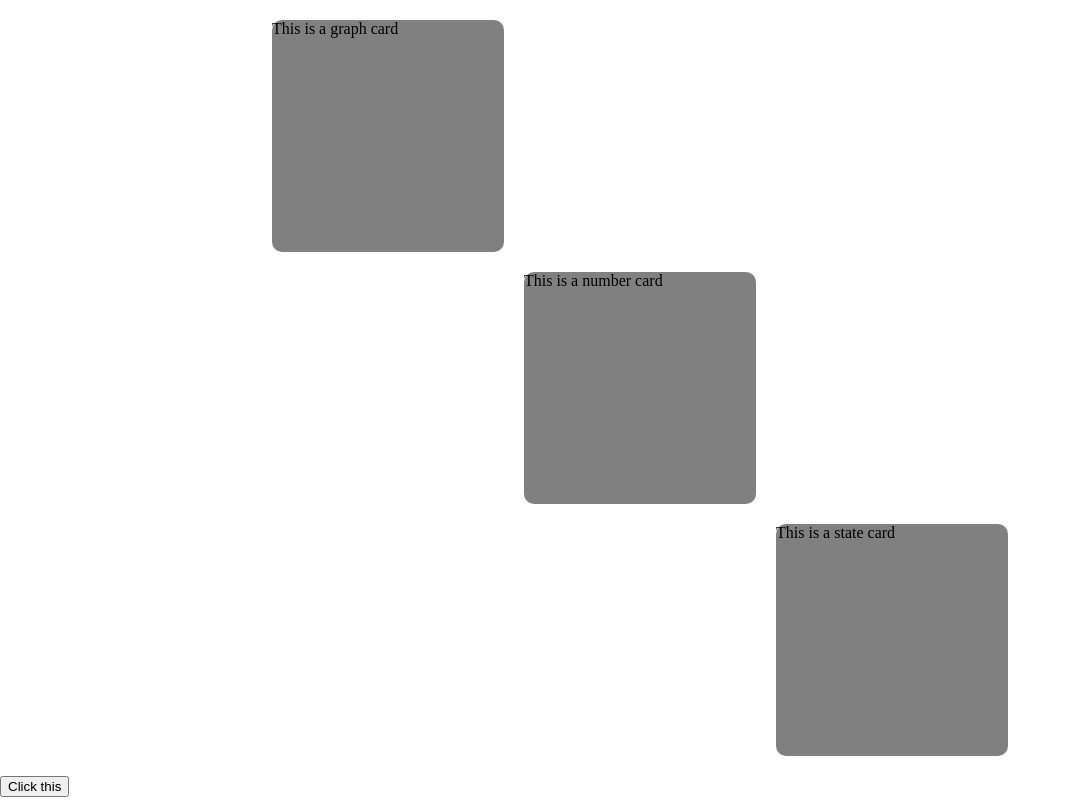
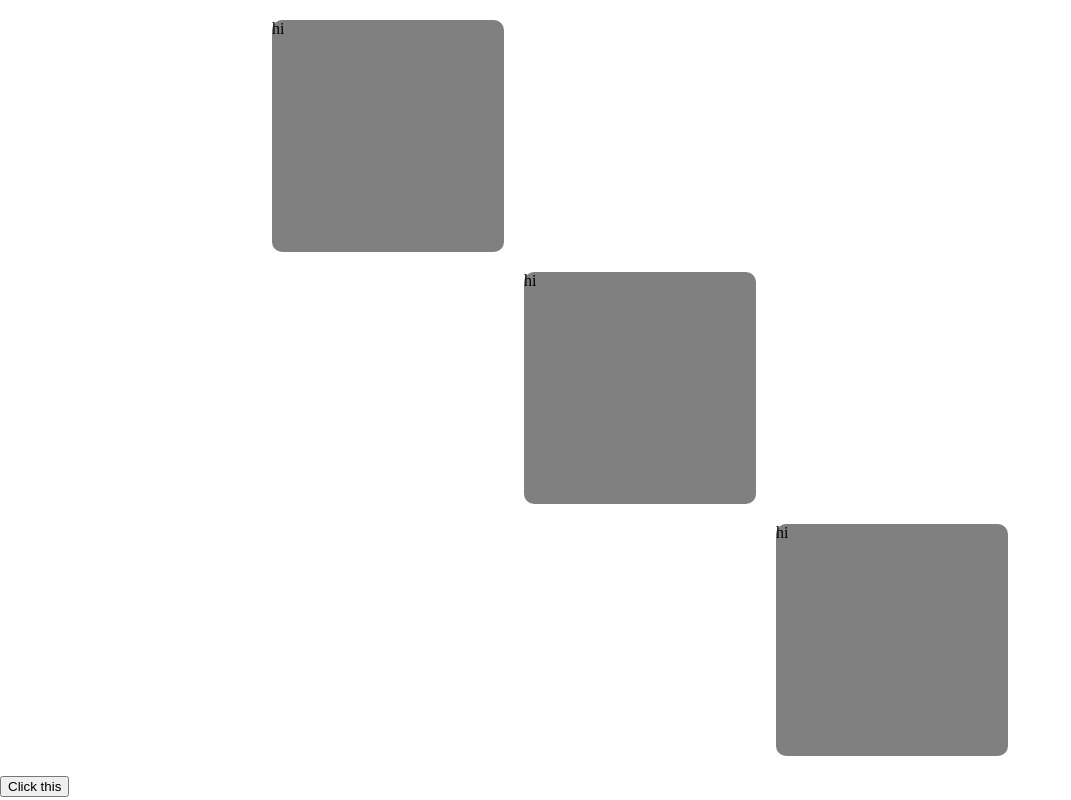
Before and after one commit to Et-17/Microbit-Pet-Data-Panel, a Vue app: page / in a window 1280 px wide. Shown: the whole page, without its empty margins (0-1071 px from the left). Built offline with nearby package versions, Linux system fonts and the light colour scheme.

Commit message:
Add message broadcasting to cards

```diff
--- a/src/App.vue
+++ b/src/App.vue
@@ -1,5 +1,5 @@
 <script setup lang="ts">
-import { start } from './receiver_management';
+import { start } from './receiver_management/receiver_management';
 
 import Card from './CardTypes/CardBase.vue';
 import GraphCard from './CardTypes/GraphCard.vue';
@@ -7,14 +7,16 @@ import NumberCard from './CardTypes/NumberCard.vue';
 import StateCard from './CardTypes/StateCard.vue';
 import BentoBox from './BentoBox.vue';
 import { rows, columns, readouts } from './panel_construction';
+
+console.log(readouts);
 </script>
 
 <template>
   <BentoBox :rows="rows" :columns="columns">
     <template v-for="readout in readouts">
-      <GraphCard v-if="readout.type == 'graph'" :cs="readout.position.cs" :rs="readout.position.rs" :ce="readout.position.ce" :re="readout.position.re" />
-      <NumberCard v-if="readout.type == 'number'" :cs="readout.position.cs" :rs="readout.position.rs" :ce="readout.position.ce" :re="readout.position.re" />
-      <StateCard v-if="readout.type == 'state'" :cs="readout.position.cs" :rs="readout.position.rs" :ce="readout.position.ce" :re="readout.position.re" />
+      <GraphCard v-if="readout.type == 'graph'" :cs="readout.position.cs" :rs="readout.position.rs" :ce="readout.position.ce" :re="readout.position.re" :listeningKey="readout.key" />
+      <NumberCard v-if="readout.type == 'number'" :cs="readout.position.cs" :rs="readout.position.rs" :ce="readout.position.ce" :re="readout.position.re" :listeningKey="readout.key"/>
+      <StateCard v-if="readout.type == 'state'" :cs="readout.position.cs" :rs="readout.position.rs" :ce="readout.position.ce" :re="readout.position.re" :listeningKey="readout.key"/>
     </template>
   </BentoBox>
   <button @click="start">Click this</button>
--- a/src/BentoBox.vue
+++ b/src/BentoBox.vue
@@ -11,7 +11,7 @@ const props = defineProps<{
   <div id="bento-box" :style="{gridTemplateColumns: `repeat(${columns + 2}, 1fr)`, gridTemplateRows: `repeat(${rows}, 1fr)`}">
     <div class="padding-cell" v-for="row in rows" :style="{gridColumn: 1, gridRow: row}"></div>
     <slot>
-      <Card :cs="0" :rs="0" :ce="columns - 1" :re="rows - 1" id="empty-bento-announcement">
+      <Card :cs="0" :rs="0" :ce="columns - 1" :re="rows - 1" id="empty-bento-announcement" key="">
         No content given to the bento box
       </Card>
     </slot>
--- a/src/CardTypes/CardBase.vue
+++ b/src/CardTypes/CardBase.vue
@@ -1,10 +1,27 @@
 <script setup lang="ts">
+import { type Message, listeners } from '@/receiver_management/message_handling';
+
+listeners.push((message: Message) => {
+  console.log("message" + message.key);
+  console.log("props" + props.listeningKey);
+  if (message.key == props.listeningKey) {
+    emit("new-value", message.value);
+  }
+});
+
+const emit = defineEmits<{
+  (e: 'new-value', value: number): void
+}>();
+
 const props = defineProps<{
   cs: number
   rs: number
   ce?: number
   re?: number
+  listeningKey: string
 }>();
+
+console.log(props.listeningKey);
 </script>
 
 <template>
@@ -17,7 +34,5 @@ const props = defineProps<{
 .bento-card {
   border-radius: 10px;
   background-color: grey;
-  /* height: 100%; */
-  /* width: 100%; */
 }
 </style>
--- a/src/CardTypes/GraphCard.vue
+++ b/src/CardTypes/GraphCard.vue
@@ -1,16 +1,27 @@
 <script setup lang="ts">
+import { ref } from 'vue';
 import CardBase from './CardBase.vue';
+import { listeners, type Message } from '@/receiver_management/message_handling';
+
+const body_text = ref("hi");
+
+async function receive() {
+  body_text.value += "graph\n";
+}
 
 const props = defineProps<{
     cs: number
     rs: number
     ce?: number
     re?: number
-}>();
+    listeningKey: string
+  }>();
+
+console.log(props);
 </script>
 
 <template>
-  <CardBase :cs="cs" :rs="rs" :ce="ce" :re="re">
-    This is a graph card
+  <CardBase :cs="cs" :rs="rs" :ce="ce" :re="re" :listeningKey="listeningKey" @new-value="receive">
+    {{body_text}}
   </CardBase>
 </template>
--- a/src/CardTypes/NumberCard.vue
+++ b/src/CardTypes/NumberCard.vue
@@ -1,16 +1,25 @@
 <script setup lang="ts">
+import { ref } from 'vue';
 import CardBase from './CardBase.vue';
+import { listeners, type Message } from '@/receiver_management/message_handling';
+
+const body_text = ref("hi");
+
+async function receive() {
+  body_text.value += "number\n";
+}
 
 const props = defineProps<{
     cs: number
     rs: number
     ce?: number
     re?: number
+    listeningKey: string
 }>();
 </script>
 
 <template>
-  <CardBase :cs="cs" :rs="rs" :ce="ce" :re="re">
-    This is a number card
+  <CardBase :cs="cs" :rs="rs" :ce="ce" :re="re" :listeningKey="listeningKey" @new-value="receive">
+    {{ body_text }}
   </CardBase>
 </template>
--- a/src/CardTypes/StateCard.vue
+++ b/src/CardTypes/StateCard.vue
@@ -1,16 +1,25 @@
 <script setup lang="ts">
+import { ref } from 'vue';
 import CardBase from './CardBase.vue';
+import { listeners, type Message } from '@/receiver_management/message_handling';
+
+const body_text = ref("hi");
+
+async function receive() {
+  body_text.value += "state\n";
+}
 
 const props = defineProps<{
     cs: number
     rs: number
     ce?: number
     re?: number
+    listeningKey: string
 }>();
 </script>
 
 <template>
-  <CardBase :cs="cs" :rs="rs" :ce="ce" :re="re">
-    This is a state card
+  <CardBase :cs="cs" :rs="rs" :ce="ce" :re="re" :listeningKey="listeningKey" @new-value="receive">
+    {{ body_text }}
   </CardBase>
 </template>
--- a/src/panel_construction.ts
+++ b/src/panel_construction.ts
@@ -66,7 +66,7 @@ export const columns: Ref<number> = ref(3);
 export const readouts: Readout[] = [
     {
         name: "test-graph",
-        key: "test",
+        key: "testing",
         type: "graph",
         position: {
             cs: 0,
@@ -77,7 +77,7 @@ export const readouts: Readout[] = [
     },
     {
         name: "test-number",
-        key: "test",
+        key: "testing",
         type: "number",
         position: {
             cs: 1,
@@ -88,7 +88,7 @@ export const readouts: Readout[] = [
     },
     {
         name: "test-state",
-        key: "test",
+        key: "testing",
         type: "state",
         position: {
             cs: 2,
--- /dev/null
+++ b/src/receiver_management/message_handling.ts
@@ -0,0 +1,14 @@
+export interface Message {
+    key: string;
+    value: number;
+}
+
+export const listeners: ((message: Message) => void)[] = [];
+
+export async function broadcastMessage(message: Message) {
+    listeners.forEach(callback => {
+        callback(message);
+        console.log(callback);
+    });
+    console.log(message);
+}
--- a/src/receiver_management.ts
+++ b/src/receiver_management/receiver_management.ts
@@ -1,4 +1,5 @@
 // @ts-nocheck
+import { broadcastMessage } from "./message_handling";
 
 let port = null;
 let reader = null;
@@ -48,7 +49,7 @@ async function receiveMessage(message) {
     // if (message[3] == 1) {
     //     console.log(getValue(message));
     // }
-    console.log(await decodeMessage(message));
+    broadcastMessage(await decodeMessage(message));
 }
 
 const buffer_size = 32;
```
